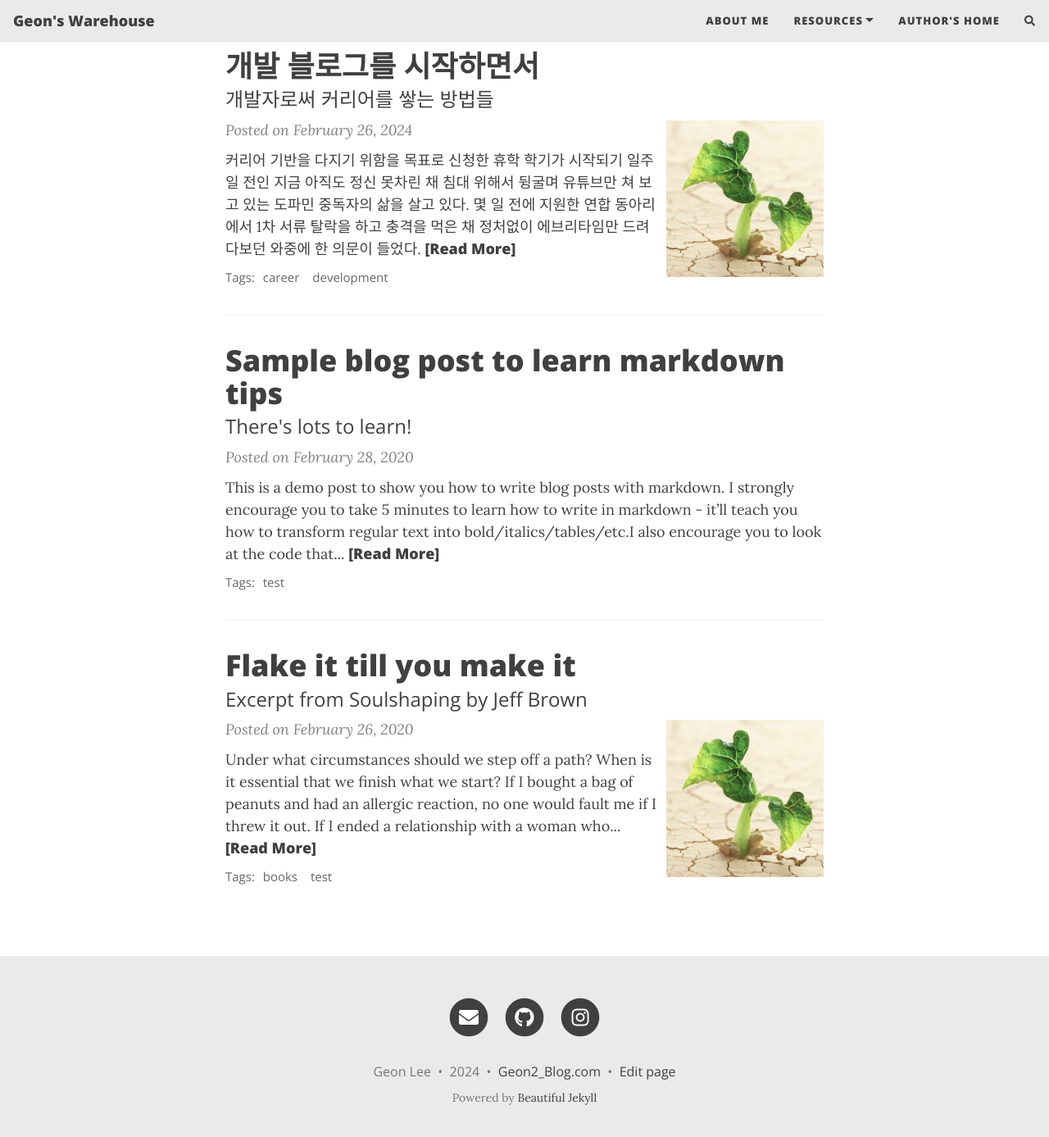
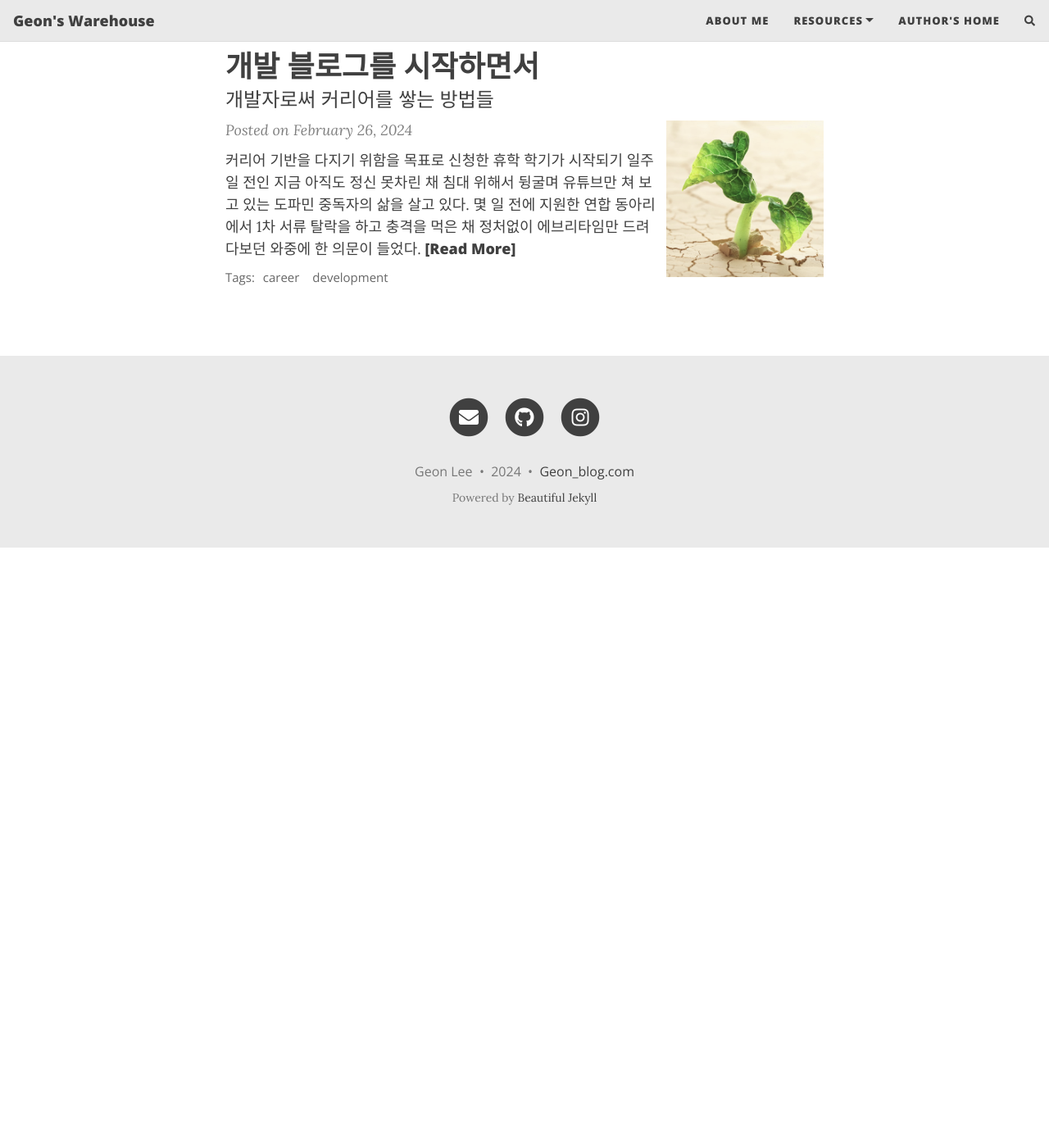
Before and after one commit to geon-2/geon-2.github.io, a Jekyll site: the page built from index.html, in a window 1280 px wide and 1400 px high, scrolled down 366 px. Shown: the top 1387 px of the window at 82% size. Built offline with Jekyll 4.4.1, drawn with Linux system fonts in a browser that asks for light colours; nearby versions of some CDN libraries; the list of posts is cut into pages by our own code; comment, search, counter and statistics services are not loaded; after the commit the page ends 1034 px from its top, so only the background shows below that.

Commit message:
update config

````diff
--- a/_config.yml
+++ b/_config.yml
@@ -92,12 +92,10 @@
   twitter: true
   facebook: true
   linkedin: true
-  instagram: true
-  vk: true
 
 # How to display the link to your website in the footer
 # Remove this if you don't want a link in the footer
-url-pretty: "Geon2_Blog.com"
+url-pretty: "Geon_blog.com"
 
 # Excerpt word length - Truncate the excerpt of each post on the feed page to the specified number of words
 excerpt_length: 50
@@ -112,7 +110,7 @@
 post_search: true
 
 # Add a button in the footer to edit the current page. Only works if your website is hosted on GitHub
-edit_page_button: true
+edit_page_button: false
 
 # Allow sub-menu items (second-level navigation menu items) to be longer than the top-level menu
 # If this setting is off, then long sub-menu words might get cut off
--- a/_posts/2020-02-26-flake-it-till-you-make-it.md
+++ /dev/null
@@ -1,17 +0,0 @@
----
-layout: post
-title: Flake it till you make it
-subtitle: Excerpt from Soulshaping by Jeff Brown
-cover-img: /assets/img/path.jpg
-thumbnail-img: /assets/img/thumb.png
-share-img: /assets/img/path.jpg
-tags: [books, test]
----
-
-Under what circumstances should we step off a path? When is it essential that we finish what we start? If I bought a bag of peanuts and had an allergic reaction, no one would fault me if I threw it out. If I ended a relationship with a woman who hit me, no one would say that I had a commitment problem. But if I walk away from a seemingly secure route because my soul has other ideas, I am a flake?
-
-The truth is that no one else can definitively know the path we are here to walk. It’s tempting to listen—many of us long for the omnipotent other—but unless they are genuine psychic intuitives, they can’t know. All others can know is their own truth, and if they’ve actually done the work to excavate it, they will have the good sense to know that they cannot genuinely know anyone else’s. Only soul knows the path it is here to walk. Since you are the only one living in your temple, only you can know its scriptures and interpretive structure.
-
-At the heart of the struggle are two very different ideas of success—survival-driven and soul-driven. For survivalists, success is security, pragmatism, power over others. Success is the absence of material suffering, the nourishing of the soul be damned. It is an odd and ironic thing that most of the material power in our world often resides in the hands of younger souls. Still working in the egoic and material realms, they love the sensations of power and focus most of their energy on accumulation. Older souls tend not to be as materially driven. They have already played the worldly game in previous lives and they search for more subtle shades of meaning in this one—authentication rather than accumulation. They are often ignored by the culture at large, although they really are the truest warriors.
-
-A soulful notion of success rests on the actualization of our innate image. Success is simply the completion of a soul step, however unsightly it may be. We have finished what we started when the lesson is learned. What a fear-based culture calls a wonderful opportunity may be fruitless and misguided for the soul. Staying in a passionless relationship may satisfy our need for comfort, but it may stifle the soul. Becoming a famous lawyer is only worthwhile if the soul demands it. It is an essential failure if you are called to be a monastic this time around. If you need to explore and abandon ten careers in order to stretch your soul toward its innate image, then so be it. Flake it till you make it.
--- a/_posts/2020-02-28-sample-markdown.md
+++ /dev/null
@@ -1,90 +0,0 @@
----
-layout: post
-title: Sample blog post to learn markdown tips
-subtitle: There's lots to learn!
-gh-repo: daattali/beautiful-jekyll
-gh-badge: [star, fork, follow]
-tags: [test]
-comments: true
----
-
-{: .box-success}
-This is a demo post to show you how to write blog posts with markdown.  I strongly encourage you to [take 5 minutes to learn how to write in markdown](https://markdowntutorial.com/) - it'll teach you how to transform regular text into bold/italics/tables/etc.<br/>I also encourage you to look at the [code that created this post](https://raw.githubusercontent.com/daattali/beautiful-jekyll/master/_posts/2020-02-28-sample-markdown.md) to learn some more advanced tips about using markdown in Beautiful Jekyll.
-
-**Here is some bold text**
-
-## Here is a secondary heading
-
-[This is a link to a different site](https://deanattali.com/) and [this is a link to a section inside this page](#local-urls).
-
-Here's a table:
-
-| Number | Next number | Previous number |
-| :------ |:--- | :--- |
-| Five | Six | Four |
-| Ten | Eleven | Nine |
-| Seven | Eight | Six |
-| Two | Three | One |
-
-How about a yummy crepe?
-
-![Crepe](https://beautifuljekyll.com/assets/img/crepe.jpg)
-
-It can also be centered!
-
-![Crepe](https://beautifuljekyll.com/assets/img/crepe.jpg){: .mx-auto.d-block :}
-
-Here's a code chunk:
-
-~~~
-var foo = function(x) {
-  return(x + 5);
-}
-foo(3)
-~~~
-
-And here is the same code with syntax highlighting:
-
-```javascript
-var foo = function(x) {
-  return(x + 5);
-}
-foo(3)
-```
-
-And here is the same code yet again but with line numbers:
-
-{% highlight javascript linenos %}
-var foo = function(x) {
-  return(x + 5);
-}
-foo(3)
-{% endhighlight %}
-
-## Boxes
-You can add notification, warning and error boxes like this:
-
-### Notification
-
-{: .box-note}
-**Note:** This is a notification box.
-
-### Warning
-
-{: .box-warning}
-**Warning:** This is a warning box.
-
-### Error
-
-{: .box-error}
-**Error:** This is an error box.
-
-## Local URLs in project sites {#local-urls}
-
-When hosting a *project site* on GitHub Pages (for example, `https://USERNAME.github.io/MyProject`), URLs that begin with `/` and refer to local files may not work correctly due to how the root URL (`/`) is interpreted by GitHub Pages. You can read more about it [in the FAQ](https://beautifuljekyll.com/faq/#links-in-project-page). To demonstrate the issue, the following local image will be broken **if your site is a project site:**
-
-![Crepe](/assets/img/crepe.jpg)
-
-If the above image is broken, then you'll need to follow the instructions [in the FAQ](https://beautifuljekyll.com/faq/#links-in-project-page). Here is proof that it can be fixed:
-
-![Crepe]({{ '/assets/img/crepe.jpg' | relative_url }})
````
